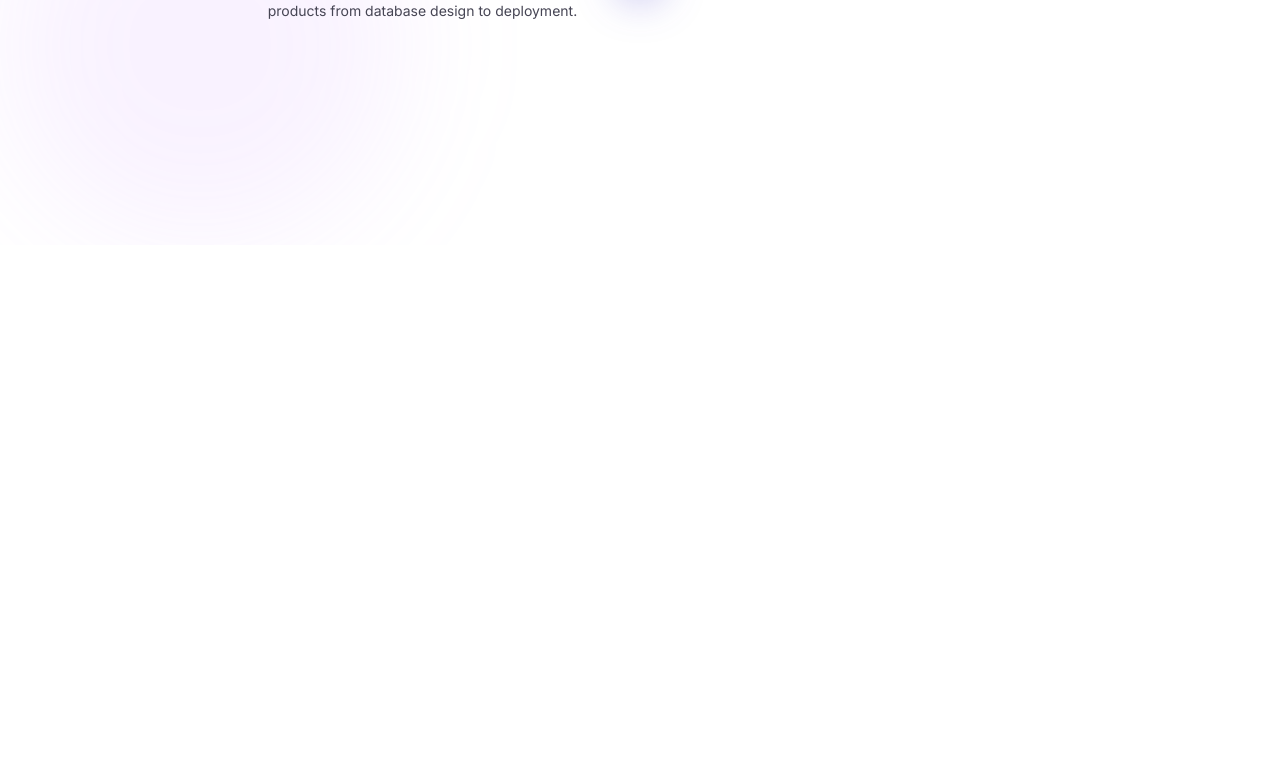
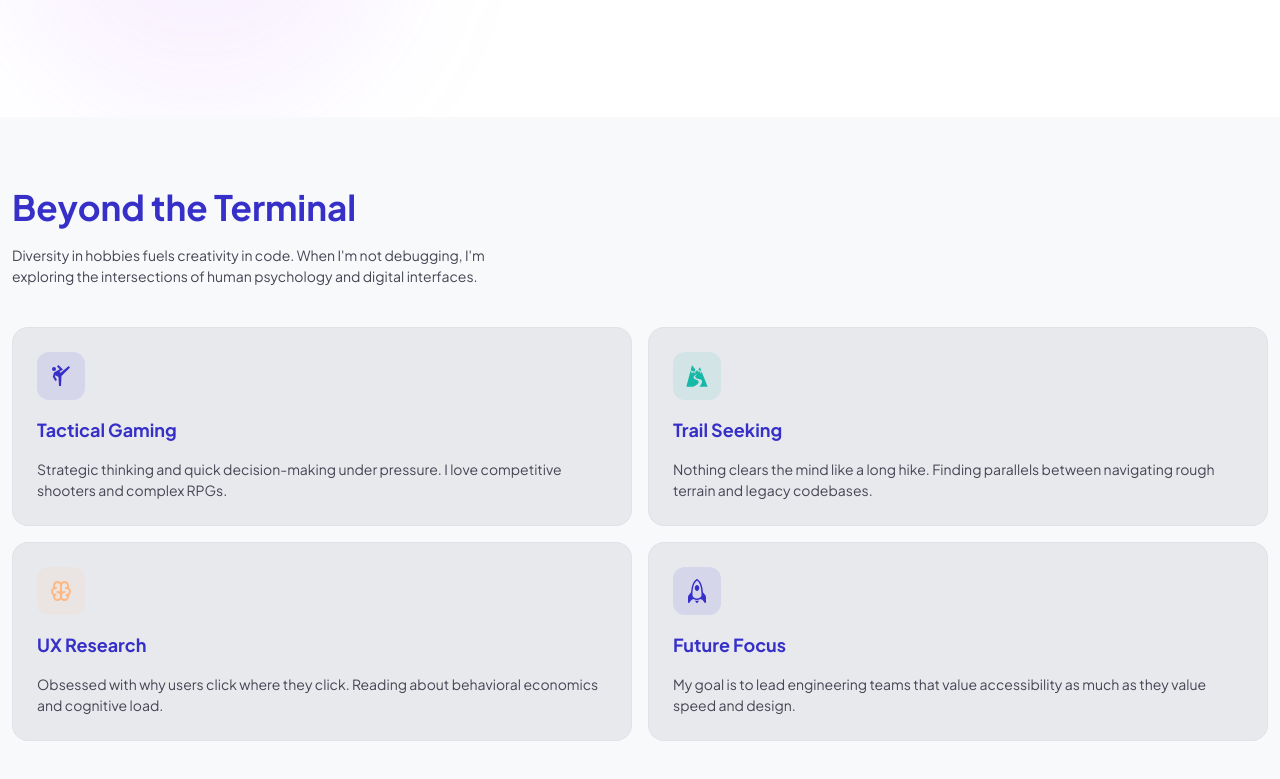
Before and after one commit to MostafaYahya773/portofolio, a Next.js app: page /About in a window 1280 px wide. Shown: the part 2116-2895 px from the top of the page. Before the commit the page ends 2361 px from the top, so only its background shows below. Built offline with nearby package versions, Linux system fonts and the light colour scheme.

Commit message:
finish about section

```diff
--- a/src/app/About/page.tsx
+++ b/src/app/About/page.tsx
@@ -2,6 +2,7 @@ import React from 'react';
 import AboutHero from '../_Components/AboutHero/AboutHero';
 import AboutTechnicalSkills from '../_Components/AboutTechnicalSkills/AboutTechnicalSkills';
 import MyTrajectory from '../_Components/MyTrajectory/MyTrajectory';
+import BeyondTerminal from '../_Components/BeyondTerminal/BeyondTerminal';
 
 const About = () => {
   return (
@@ -9,6 +10,7 @@ const About = () => {
       <AboutHero />
       <AboutTechnicalSkills />
       <MyTrajectory />
+      <BeyondTerminal />
     </div>
   );
 };
--- /dev/null
+++ b/src/app/_Components/BeyondTerminal/BeyondTerminal.tsx
@@ -0,0 +1,72 @@
+'use client';
+
+import React from 'react';
+import { MdSportsMartialArts } from 'react-icons/md';
+import { GiMountainRoad } from 'react-icons/gi';
+import { TbBrain } from 'react-icons/tb';
+import { BsRocket } from 'react-icons/bs';
+import StaggerContainer from '../Animations/StaggerContainer';
+import InterestCard, { Interest } from '../InterestCard/InterestCard';
+
+const interests: Interest[] = [
+  {
+    icon: MdSportsMartialArts,
+    title: 'Tactical Gaming',
+    description:
+      'Strategic thinking and quick decision-making under pressure. I love competitive shooters and complex RPGs.',
+    iconBg:
+      'bg-light-bg-cta/10 dark:bg-dark-mouve/10 text-light-bg-cta dark:text-dark-mouve',
+  },
+  {
+    icon: GiMountainRoad,
+    title: 'Trail Seeking',
+    description:
+      'Nothing clears the mind like a long hike. Finding parallels between navigating rough terrain and legacy codebases.',
+    iconBg:
+      'bg-light-teal/10 dark:bg-dark-teal/10 text-light-teal dark:text-dark-teal',
+  },
+  {
+    icon: TbBrain,
+    title: 'UX Research',
+    description:
+      'Obsessed with why users click where they click. Reading about behavioral economics and cognitive load.',
+    iconBg: 'bg-[#FFB783]/10 text-[#FFB783]',
+  },
+  {
+    icon: BsRocket,
+    title: 'Future Focus',
+    description:
+      'My goal is to lead engineering teams that value accessibility as much as they value speed and design.',
+    iconBg:
+      'bg-light-bg-cta/10 dark:bg-dark-mouve/10 text-light-bg-cta dark:text-dark-mouve',
+  },
+];
+
+const BeyondTerminal = () => {
+  return (
+    <section className="py-16 bg-light-bg-secondery dark:bg-dark-bg-section/30">
+      <div className="max-w-[1300px] mx-auto px-3 flex flex-col gap-10">
+        {/* Header */}
+        <div className="flex flex-col gap-3">
+          <h3 className="text-28 md:text-35 font-bold text-light-bg-cta dark:text-dark-button-text">
+            Beyond the <span className="darkTextStyle">Terminal</span>
+          </h3>
+          <p className="text-12 md:text-14 text-light-text-secondary dark:text-dark-text-secondary max-w-[500px]">
+            Diversity in hobbies fuels creativity in code. When I'm not
+            debugging, I'm exploring the intersections of human psychology and
+            digital interfaces.
+          </p>
+        </div>
+
+        {/* Cards */}
+        <StaggerContainer className="grid grid-cols-2 gap-4 items-start">
+          {interests.map((interest) => (
+            <InterestCard key={interest.title} interest={interest} />
+          ))}
+        </StaggerContainer>
+      </div>
+    </section>
+  );
+};
+
+export default BeyondTerminal;
--- /dev/null
+++ b/src/app/_Components/InterestCard/InterestCard.tsx
@@ -0,0 +1,30 @@
+'use client';
+
+import React from 'react';
+import { IconType } from 'react-icons';
+
+export interface Interest {
+  icon: IconType;
+  title: string;
+  description: string;
+  iconBg: string;
+}
+
+const InterestCard = ({ interest }: { interest: Interest }) => {
+  const Icon = interest.icon;
+  return (
+    <div className="flex flex-col gap-4 p-6 rounded-2xl bg-light-tag-bg/90 dark:bg-dark-bg-card/40 border border-light-border-card/30 dark:border-dark-border-card/20">
+      <div className={`w-fit p-3 rounded-xl ${interest.iconBg}`}>
+        <Icon className="text-20 md:text-24" />
+      </div>
+      <h4 className="text-16 md:text-18 font-bold text-light-bg-cta dark:text-dark-button-text">
+        {interest.title}
+      </h4>
+      <p className="text-12 md:text-14 text-light-text-secondary dark:text-dark-text-secondary">
+        {interest.description}
+      </p>
+    </div>
+  );
+};
+
+export default InterestCard;
--- a/src/app/_Components/MyTrajectory/MyTrajectory.tsx
+++ b/src/app/_Components/MyTrajectory/MyTrajectory.tsx
@@ -42,7 +42,7 @@ const items: TimelineItem[] = [
 
 const MyTrajectory = () => {
   return (
-    <div className="dark:bg-dark-bg-primary py-16 overflow-hidden relative">
+    <div className="dark:bg-dark-bg-primary  overflow-hidden relative">
       {/* Glow Background */}
       <div className="w-full h-full absolute inset-0 backdrop-blur-xl z-20 pointer-events-none">
         <span className="absolute w-[400px] h-[400px] rounded-full bg-teal-400/10 top-0 right-0 blur-3xl" />
```
